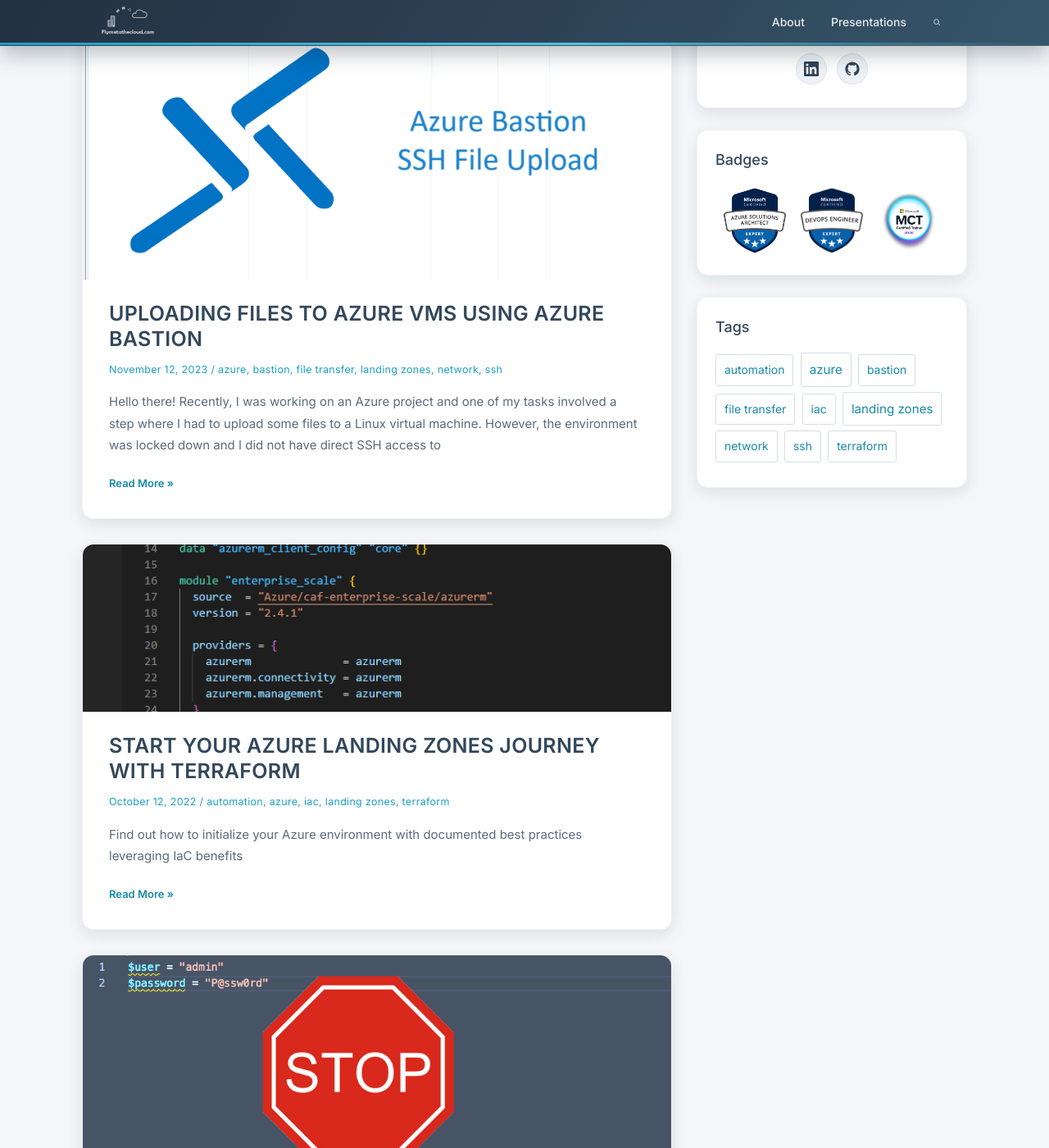
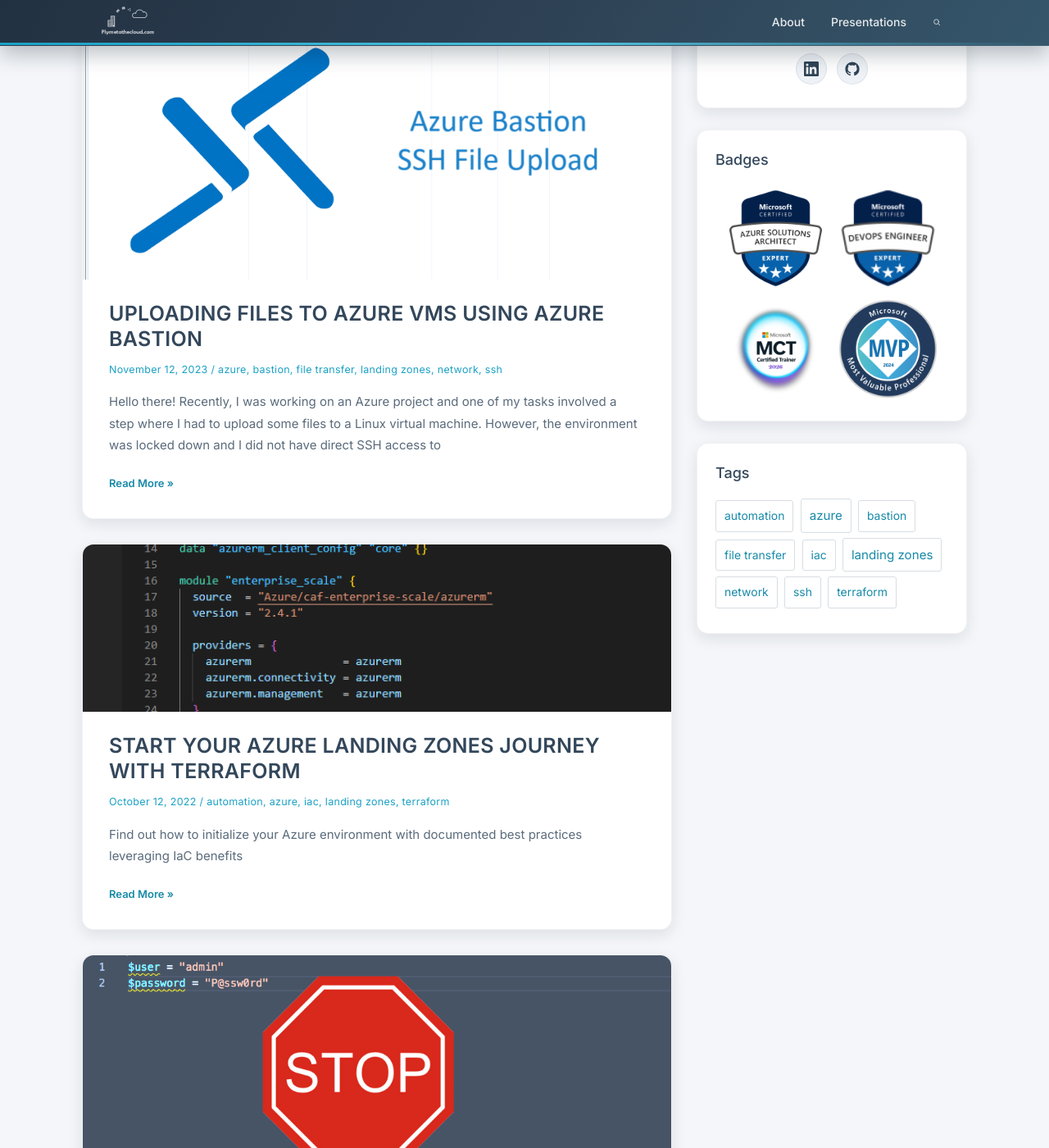
Before and after one commit to dpantaz/flymetothecloud, a Jekyll site: the page built from index.md, in a window 1280 px wide and 1400 px high, scrolled down 567 px. Shown: the whole window at 82% size. Built offline with Jekyll 4.4.1, drawn with Linux system fonts in a browser that asks for light colours.

Commit message:
Add MVP 2024 badge and use a 2x2 badge layout
Add the Microsoft MVP 2024 badge as the fourth certification and switch
the badge grid from 3 to 2 columns so all four display in a balanced 2x2
layout.

Co-authored-by: Copilot App <223556219+Copilot@users.noreply.github.com>
Copilot-Session: 3dd01e10-cf7f-4105-8805-ccea87f7022f

```diff
--- a/_config.yml
+++ b/_config.yml
@@ -35,6 +35,7 @@ badges:
   - { img: /wp-content/uploads/2020/10/azure-solutions-architect-expert-600x600.png, alt: "Azure Solutions Architect Expert" }
   - { img: /wp-content/uploads/2020/07/CERT-Expert-DevOps-Engineer-600x600-e1594275421423.png, alt: "DevOps Engineer Expert" }
   - { img: /assets/img/mct-certified-trainer-2026.png, alt: "Microsoft Certified Trainer 2026" }
+  - { img: /assets/img/mvp-2024.png, alt: "Microsoft MVP 2024" }
 
 # --- Permalinks (WordPress "Day and name") -----------------------------------
 permalink: /:year/:month/:day/:title/
--- a/assets/css/style.css
+++ b/assets/css/style.css
@@ -345,10 +345,11 @@ img { max-width: 100%; height: auto; }
 
 .badge-grid {
   display: grid;
-  grid-template-columns: repeat(3, 1fr);
-  gap: 12px 14px;
+  grid-template-columns: repeat(2, 1fr);
+  gap: 16px 18px;
   align-items: center;
-  padding: 2px 8px;
+  justify-items: center;
+  padding: 4px 14px;
 }
 .badge-grid img {
   width: 100%;
```
Also changed, not shown: assets/img/mvp-2024.png (added).
